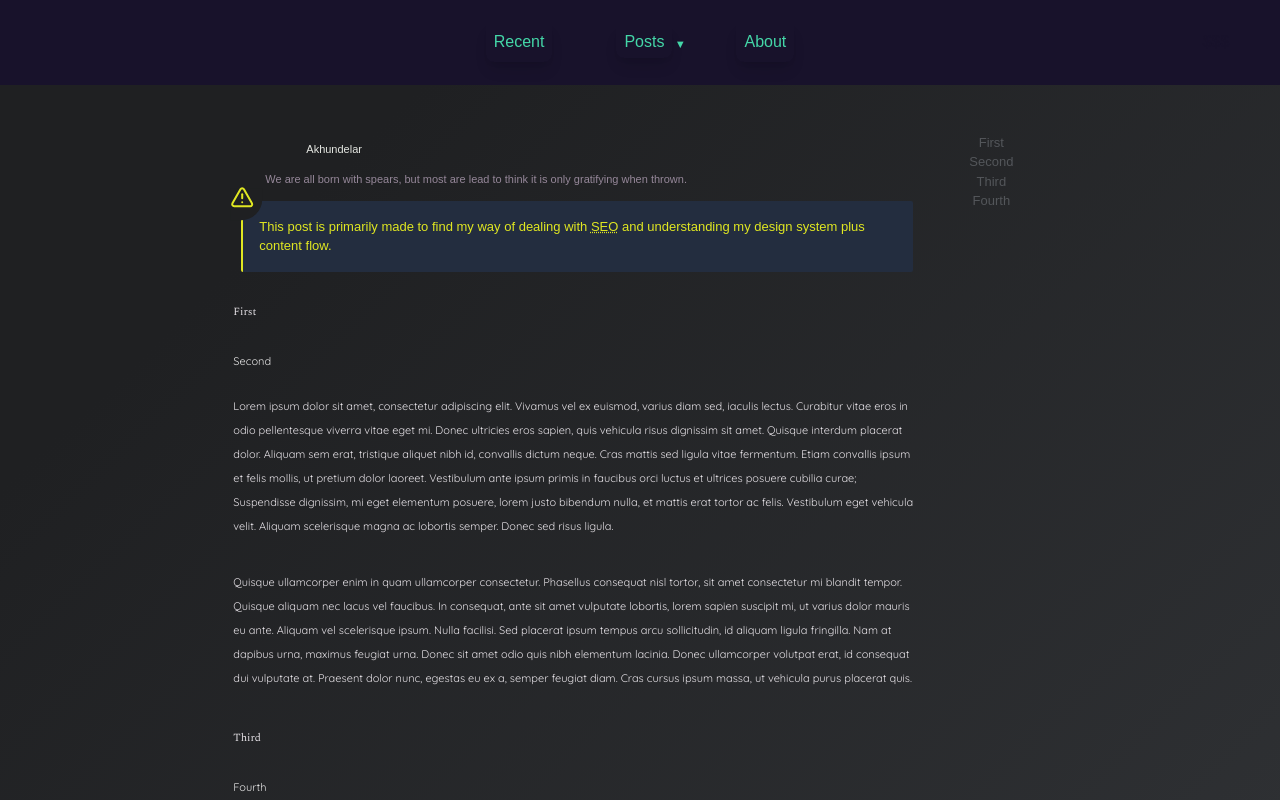
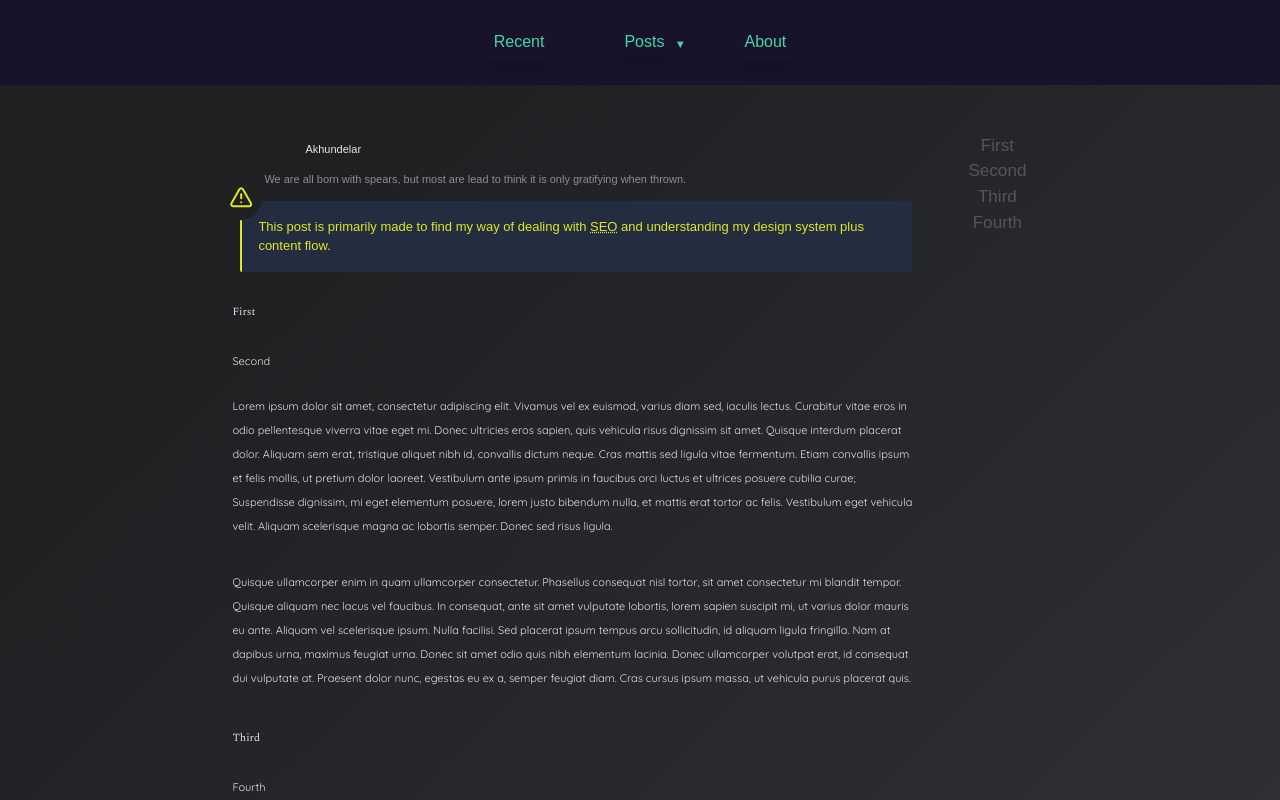
Before and after one commit to KXzeno/karnovah-blog, a Next.js app: page /akhundelar in a window 1280 px wide. Shown: the top 800 px of the page. Built offline with nearby package versions, Linux system fonts and the light colour scheme; a web font is replaced by a local one.

Commit message:
fix: remove duplicate style in cascade order

```diff
--- a/app/posts/pages.css
+++ b/app/posts/pages.css
@@ -43,7 +43,7 @@
   }
 
   .body-layout > *:nth-child(2) {
-    @apply grow w-full lg:text-[13px] text-[#53565A];
+    @apply grow w-full text-[#53565A];
   }
 
   .sub-heading {
@@ -81,7 +81,7 @@
 
 @layer components {
   .right-margin {
-    @apply max-md:collapse grid sticky justify-self-center self-start top-0 w-max grid-cols-1 place-items-center;
+    @apply max-md:collapse grid sticky justify-self-center self-start top-0 w-max grid-cols-1 place-items-center md:max-lg:text-base lg:text-[1.07rem];
   }
 
 }
```
